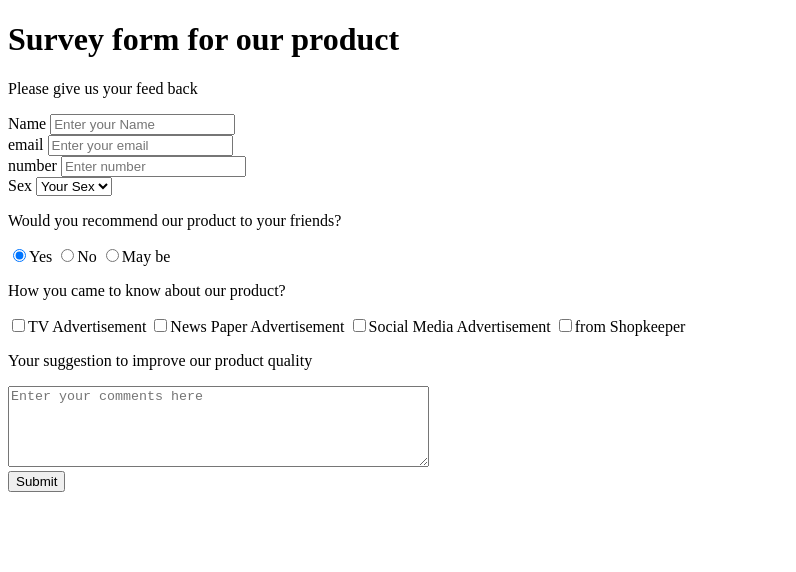
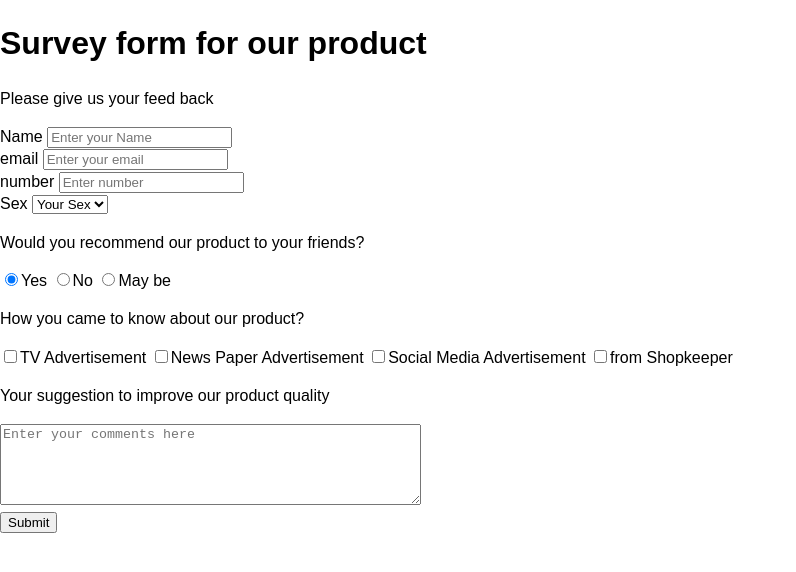
Before and after one commit to Irfan3434/Microverse-Irfan-Anil-, a plain HTML site: page site/index.html in a window 1280 px wide. Shown: the whole page, without its empty margins (0-796 px from the left). Drawn offline with Linux system fonts and the light colour scheme.

```diff
--- a/site/index.html
+++ b/site/index.html
@@ -4,10 +4,11 @@
 	<meta charset="utf-8">
 	<meta name="viewport" content="width=device-width, initial-scale=1">
 	<title>Microverse-Irfan-Anil-</title>
+	<link rel="stylesheet" href="style.css" />
 </head>
 <body>
 	<div class="main">
-		<div>
+		<div class="mainhead">
  		<h1 id="title">Survey form for our product</h1>
 		<p id="description">Please give us your feed back</p>
 		</div>
--- a/site/style.css
+++ b/site/style.css
@@ -0,0 +1,13 @@
+body {
+  font-family: sans-serif;
+  font-size: 1rem;
+  font-weight: 400;
+  line-height: 1.4;
+  color: var(--color-white);
+  margin: 0;
+}
+
+.title {
+    font-size: 40px;
+    text-align: center;
+}
```
